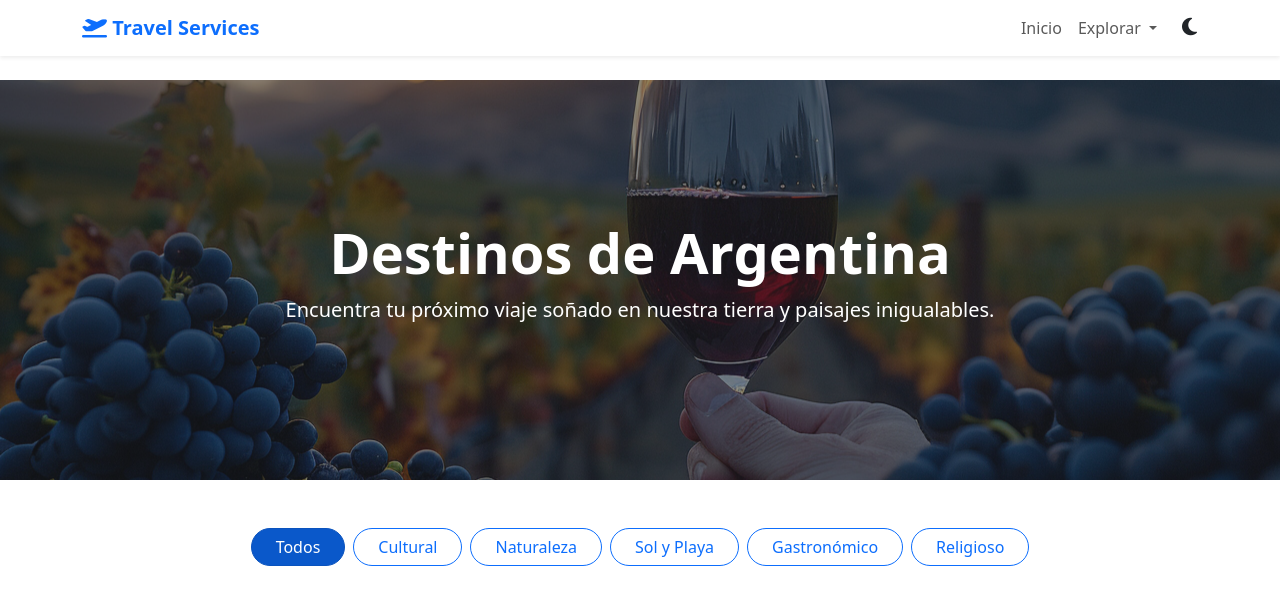
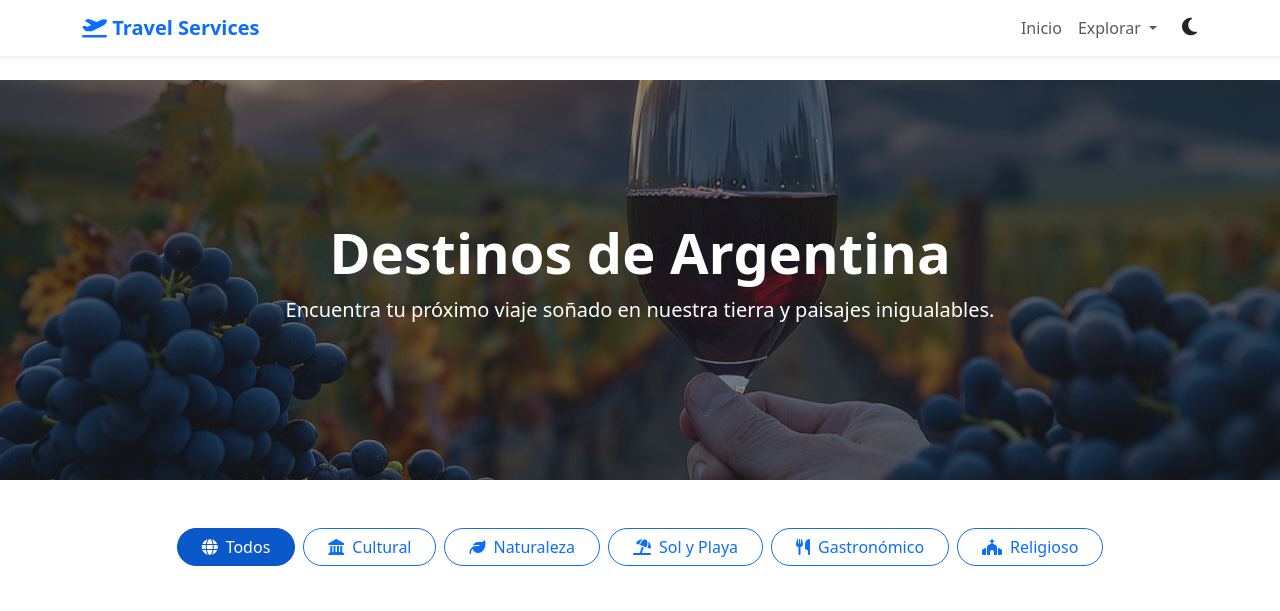
Before and after one commit to mauriciozalazar29/Travel-Services-Sitio-Web-de-Turismo-Argentina-Responsivo, a plain HTML site: page pages/destinos.html in a window 1280 px wide. Shown: the top 611 px of the page. Drawn offline with nearby package versions, Linux system fonts and the light colour scheme; grey boxes are pictures that could not be loaded.

Commit message:
add dynamic interactivity features, UI filtering.

```diff
--- a/js/main.js
+++ b/js/main.js
@@ -106,8 +106,8 @@ $(document).ready(function () {
     const filterBlog = $('.filter-blog');
     if (filterBlog.length) {
         filterBlog.on('click', function () {
-            $('.filter-blog').removeClass('active btn-dark text-white').addClass('btn-outline-dark');
-            $(this).removeClass('btn-outline-dark').addClass('active btn-dark text-white');
+            $('.filter-blog').removeClass('active btn-light text-primary').addClass('btn-outline-light');
+            $(this).removeClass('btn-outline-light').addClass('active btn-light text-primary');
 
             const filter = $(this).data('filter');
             if (filter === 'todos') {
--- a/pages/destinos.html
+++ b/pages/destinos.html
@@ -80,18 +80,36 @@
                 <div class="text-center mb-5">
                     <div class="d-flex flex-wrap justify-content-center gap-2" role="group"
                         aria-label="Filtros de destinos">
-                        <button type="button" class="btn btn-primary text-white active filter-btn rounded-pill px-4"
-                            data-filter="todos">Todos</button>
-                        <button type="button" class="btn btn-outline-primary filter-btn rounded-pill px-4"
-                            data-filter="cat-cultura">Cultural</button>
-                        <button type="button" class="btn btn-outline-primary filter-btn rounded-pill px-4"
-                            data-filter="cat-naturaleza">Naturaleza</button>
-                        <button type="button" class="btn btn-outline-primary filter-btn rounded-pill px-4"
-                            data-filter="cat-playa">Sol y Playa</button>
-                        <button type="button" class="btn btn-outline-primary filter-btn rounded-pill px-4"
-                            data-filter="cat-gastronomia">Gastronómico</button>
-                        <button type="button" class="btn btn-outline-primary filter-btn rounded-pill px-4"
-                            data-filter="cat-religioso">Religioso</button>
+                        <button type="button"
+                            class="btn btn-primary text-white active filter-btn rounded-pill px-4 d-inline-flex align-items-center gap-2"
+                            data-filter="todos">
+                            <i class="fa-solid fa-globe"></i> Todos
+                        </button>
+                        <button type="button"
+                            class="btn btn-outline-primary filter-btn rounded-pill px-4 d-inline-flex align-items-center gap-2"
+                            data-filter="cat-cultura">
+                            <i class="fa-solid fa-landmark"></i> Cultural
+                        </button>
+                        <button type="button"
+                            class="btn btn-outline-primary filter-btn rounded-pill px-4 d-inline-flex align-items-center gap-2"
+                            data-filter="cat-naturaleza">
+                            <i class="fa-solid fa-leaf"></i> Naturaleza
+                        </button>
+                        <button type="button"
+                            class="btn btn-outline-primary filter-btn rounded-pill px-4 d-inline-flex align-items-center gap-2"
+                            data-filter="cat-playa">
+                            <i class="fa-solid fa-umbrella-beach"></i> Sol y Playa
+                        </button>
+                        <button type="button"
+                            class="btn btn-outline-primary filter-btn rounded-pill px-4 d-inline-flex align-items-center gap-2"
+                            data-filter="cat-gastronomia">
+                            <i class="fa-solid fa-utensils"></i> Gastronómico
+                        </button>
+                        <button type="button"
+                            class="btn btn-outline-primary filter-btn rounded-pill px-4 d-inline-flex align-items-center gap-2"
+                            data-filter="cat-religioso">
+                            <i class="fa-solid fa-church"></i> Religioso
+                        </button>
                     </div>
                 </div>
 
```
Also changed, not shown: pages/blog.html (+20 -20 lines).
